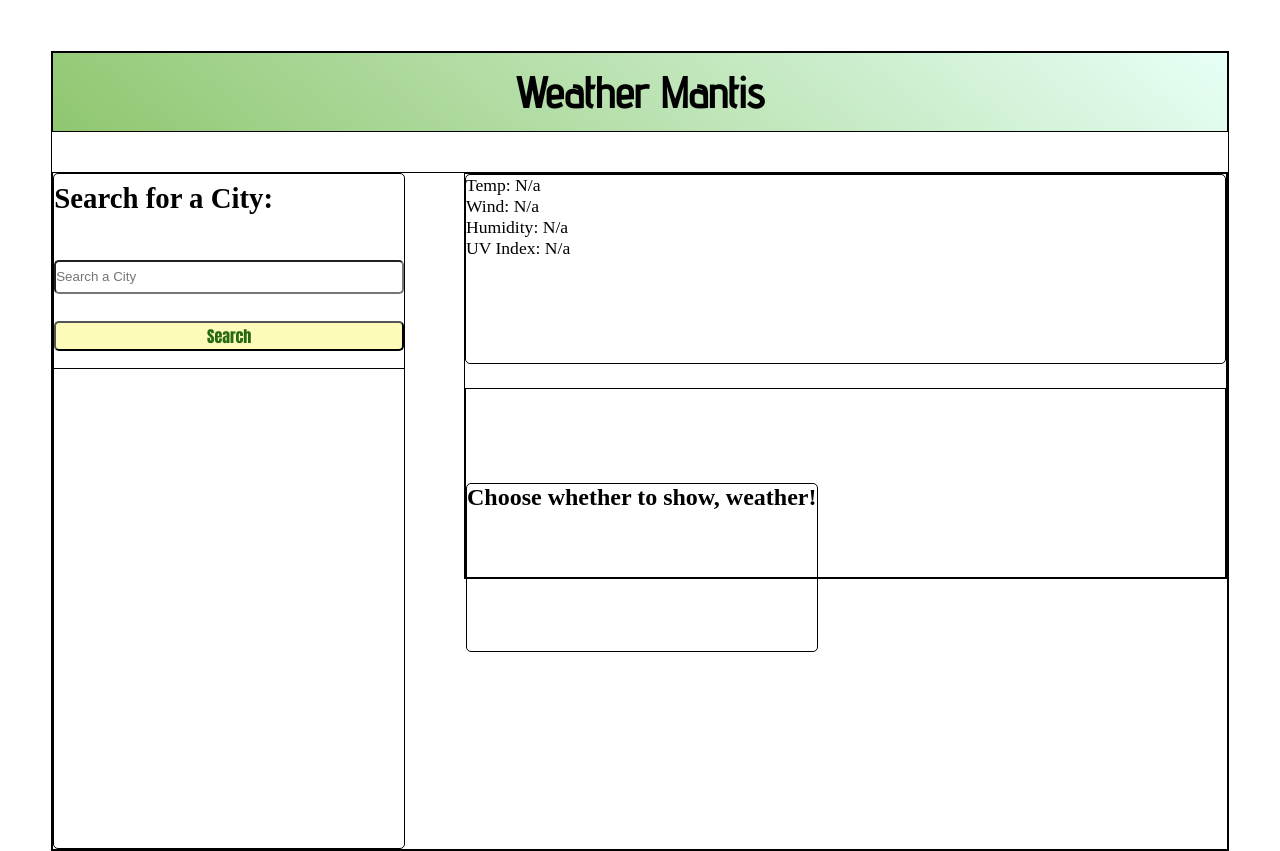
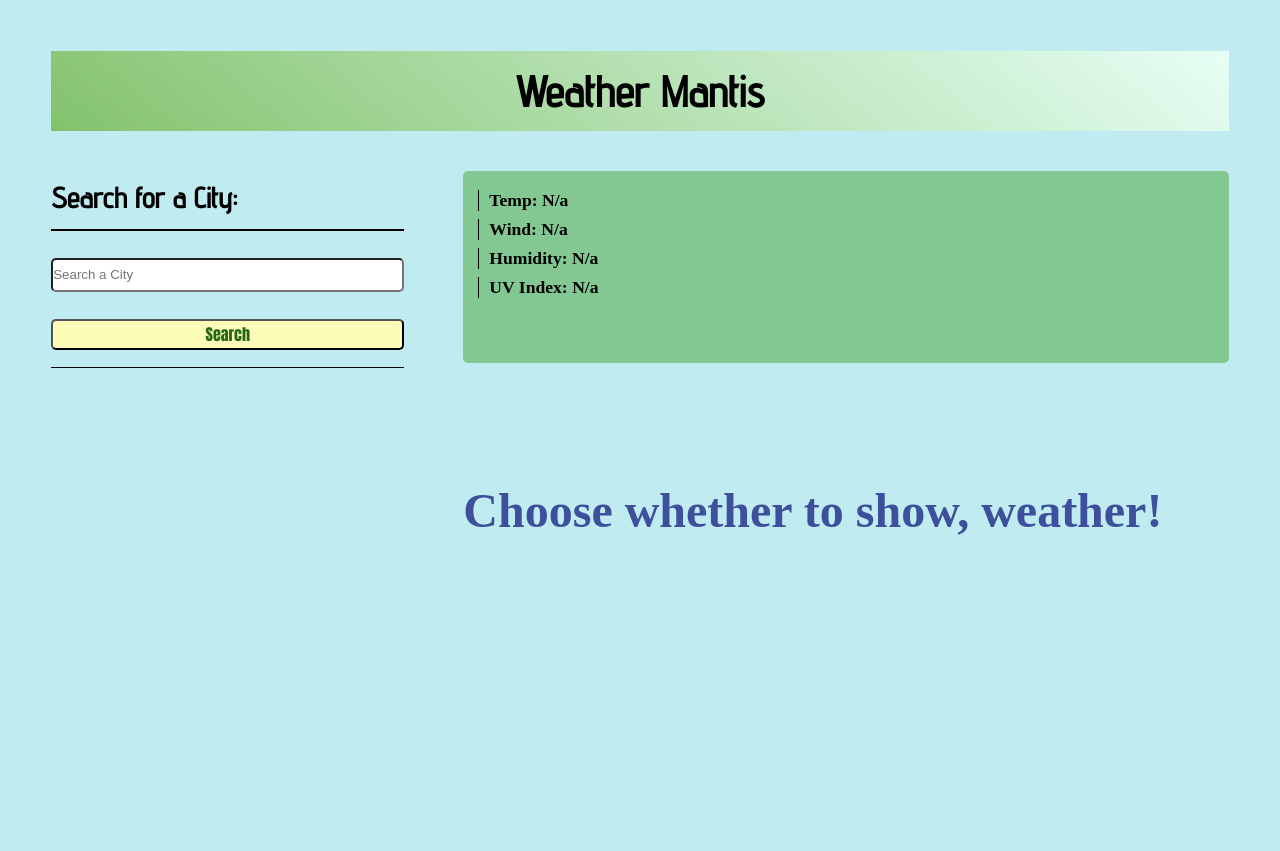
Before and after one commit to MalikSpruill/weather-mantis, a plain HTML site: page index.html in a window 1280 px wide. Drawn offline with Linux system fonts and the light colour scheme.

Commit message:
Configured Css styling for better user experience

```diff
--- a/assets/css/style.css
+++ b/assets/css/style.css
@@ -1,7 +1,7 @@
 @import url('https://fonts.googleapis.com/css2?family=Advent+Pro:wght@500&display=swap');
 
 :root {
-    --primary: rgb(255, 255, 255);
+    --primary: rgb(192, 236, 241);
     --secondary: #000;
     --tertiary: rgb(157, 255, 170);
     --border-radius: 5px;
@@ -21,21 +21,11 @@ body {
     font-size: 16px;
 }
 
-/* just for style assistance -delete later*/
-body > * {
-    border: solid 1px var(--secondary);
-}
-
 #parent-container {
     height: 100%;
     margin: 4%;
     flex-direction: column;
     justify-content: space-between;
-}
-
-/* just for style assistance -delete later*/
-#parent-container > * {
-    border: solid 1px var(--secondary);
 }
 
 #parent-container header {
@@ -50,11 +40,6 @@ body > * {
 #weather-container {
     justify-content: space-between;
     flex: 0 85%;
-}
-
-/* just for style assistance -delete later*/
-#weather-container > * {
-    border: solid 1px var(--secondary);
 }
 
 #weather-container #city-search {
@@ -73,6 +58,8 @@ body > * {
 
 #search-field h2 {
     font-size: 1.8rem;
+    font-family: 'Advent Pro', sans-serif;
+    border-bottom: solid 2px var(--secondary);
     flex: 0 30%;
 }
 
@@ -113,19 +100,24 @@ body > * {
     flex: 0 65%;
 }
 
-/* just for style assistance -delete later*/
-#weather-container #weather-info > * {
-    border: solid 1px var(--secondary);
-}
-
 #weather-info #todays-forecast {
+    background-color:rgb(131, 199, 146);
     border-radius: var(--border-radius);
+    padding: 15px;
     flex: 0 47%;
 }
 
 #todays-forecast #city-weather {
+    font-family:'Times New Roman', Times, serif;
+    font-weight: 600;
     flex-direction: column;
     font-size: 1.1rem;
+}
+
+#city-weather > * {
+    margin: 4px 0;
+    padding-left: 10px;
+    border-left: 1px solid var(--secondary);
 }
 
 #weather-info #extended-forecast {
@@ -135,11 +127,6 @@ body > * {
 
 }
 
-/* just for style assistance -delete later*/
-#weather-info #extended-forecast > * {
-    border: solid 1px var(--secondary);
-}
-
 #extended-forecast > * {
     flex-direction: column;
     justify-content: space-between;
@@ -147,7 +134,7 @@ body > * {
 
     border-radius: var(--border-radius);
     height: 90%;
-    background: linear-gradient(45deg, rgb(255, 255, 255), rgba(119, 182, 151, 0.7));
+    background: linear-gradient(45deg, rgb(255, 255, 255), rgba(72, 209, 141, 0.9));
     font-size: 0.7rem;
     flex: 0 18%;
 }
@@ -155,19 +142,32 @@ body > * {
 #extended-forecast h2 {
     position: absolute;
     top: 50%;
+    border: none;
+    color: rgb(62, 79, 155);
     background: none;
-    border: none;
-    font-size: 1.5rem;
+    font-size: 3rem;
     flex: 0 100%;
 
 }
 
-
-
-
-
-
-
 .flex {
     display: flex;
 }
+
+@media screen and (max-width: 1200px) {
+    #weather-info #extended-forecast > * {
+        flex: 0 19%;
+    }
+}
+
+@media screen and (max-width: 980px) {
+
+}
+
+@media screen and (max-width: 768px) {
+
+}
+
+@media screen and (max-width: 575px) {
+
+}
--- a/assets/js/script.js
+++ b/assets/js/script.js
@@ -1,5 +1,4 @@
 let APIKey = "4beb2f3c075f29c9148fcd6830d2242d";
-//let queryURL = `https://api.openweathermap.org/data/2.5/weather?q=${cityName}&appid=${APIKey}&units=imperial`;
 let formEl = document.getElementById("search-field");
 let inputEl = document.getElementById("search-input");
 let searchesEl = document.getElementById("past-searches");
@@ -10,14 +9,11 @@ let savedCities = [];
 
 //invokes with form submission - Searches city weather
 let showWeather = function (event) {
-
     if (event.type == "submit") {
         event.preventDefault();
     }
-
     cityDateEl.innerHTML = "";
     extendedForecastEl.innerHTML = "";
-    //document.querySelector("#extended-forecast h2").style.display = "none";
 
     let searchedCity = inputEl.value;
     inputEl.value = "";
@@ -87,7 +83,7 @@ let showWeather = function (event) {
                 cardWind.textContent = `Wind: ${data.daily[weatherCard].wind_speed} MPH`;
                 cardHumidity.textContent = `Humditiy: ${data.daily[weatherCard].humidity} %`;
 
-                weatherDivEl.append(cardDate,cardIcon,cardTemp,cardWind);
+                weatherDivEl.append(cardDate,cardIcon,cardTemp,cardWind, cardHumidity);
                 extendedForecastEl.append(weatherDivEl);
             }
             console.log(data)
@@ -112,7 +108,6 @@ let weatherCaster = function(searchedCity, apikey) {
 
     return data;
 }
-
 
 let uvColor = function(uv) {
     switch(uv) {
@@ -140,7 +135,6 @@ let previouslySearched = function() {
     }
 }
 
-
  let chosenPreviousCity = function(event) {
     console.log(event.type);
     let targetEl = event.target;
@@ -148,35 +142,6 @@ let previouslySearched = function() {
     showWeather(event);
     }
 
-
-
 document.addEventListener("DOMContentLoaded", previouslySearched);
 searchesEl.addEventListener("click", chosenPreviousCity);
 formEl.addEventListener("submit", showWeather);
-//searchesEl.addEventListener("click",previouslySearched);
-
-//function that invokes on startup for existing saved cities
-
-
-//let iconUrl = "http://openweathermap.org/img/wn/" + iconVariable + ".png";
-//api for lat,lon   https://api.openweathermap.org/geo/1.0/direct?q=${cityName}&appid=${APIKey}&units=imperial
-//api for 5 day https://api.openweathermap.org/data/2.5/onecall?lat=${lat}&lon=${lon}&exclude=minutely,hourly,alerts&units=imperial&appid=${APIKey}
-
-
-
-/*
-    fetch(`https://api.openweathermap.org/geo/1.0/direct?q=${cityName}&appid=${APIKey}&units=imperial`)
-    .then(response => response.json())
-    .then(data => {
-        console.log(data);
-        let lat = data[0].lat;
-        let lon = data[0].lon;
-        let arr = [];
-        arr.push(lat,lon);
-        console.log(arr);
-
-        fetch(`https://api.openweathermap.org/data/2.5/onecall?lat=${lat}&lon=${lon}&exclude=minutely,hourly,alerts&units=imperial&appid=${APIKey}`)
-        .then(response => response.json())
-        .then(data => console.log(data))
-     })
-*/
```
Also changed, not shown: assets/images/weather-mantis-s.png (added), 1 other file.
